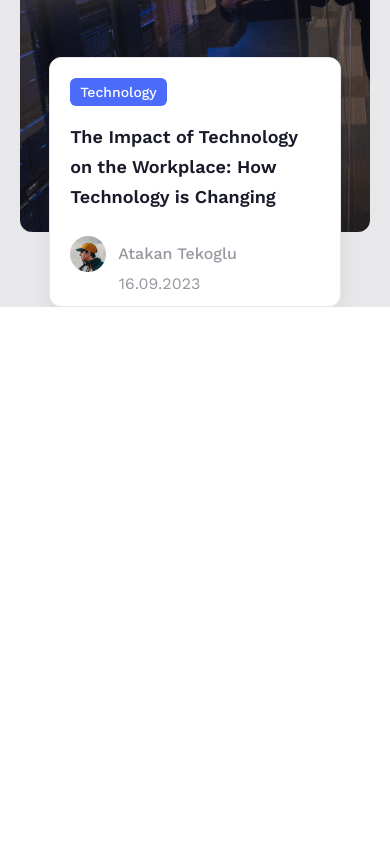
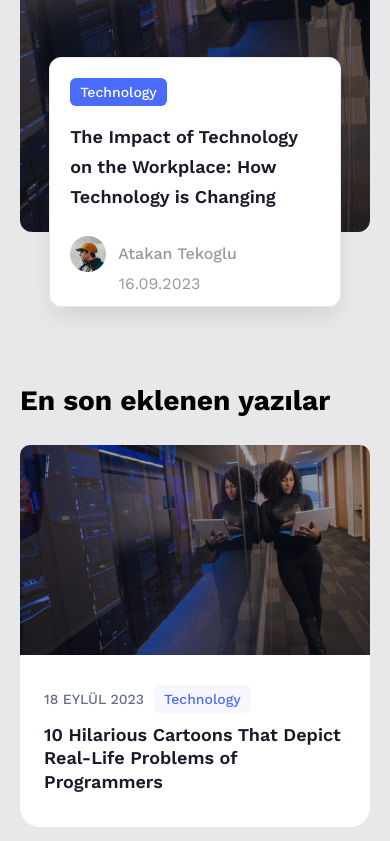
Before and after one commit to atakanteko/content-layer-blog, a Next.js app: page / in a window 390 px wide. Shown: the part 1156-1997 px from the top of the page. Before the commit the page ends 1463 px from the top, so only its background shows below. Built offline with nearby package versions, Linux system fonts and the light colour scheme.

Commit message:
feature: post card

```diff
--- a/src/app/page.tsx
+++ b/src/app/page.tsx
@@ -2,12 +2,14 @@ import Image from 'next/image';
 import styles from './page.module.css';
 import Featured from '@/components/home/featured/featured';
 import Hero from '@/components/home/hero/hero';
+import LatestPosts from '@/components/home/latest-posts/latest-posts';
 
 export default function Home() {
   return (
     <main className={styles.main}>
       <Hero />
       <Featured />
+      <LatestPosts />
     </main>
   );
 }
--- /dev/null
+++ b/src/components/common/post-card/post-card.module.css
@@ -0,0 +1,120 @@
+.post_card {
+  background-color: #fff;
+  border-radius: 20px;
+  display: flex;
+  padding: 24px;
+  gap: 30px;
+  color: var(--textColor);
+  min-height: 260px;
+}
+
+.text_container {
+  flex: 2.5;
+}
+
+.header {
+  display: flex;
+  align-items: center;
+  gap: 10px;
+  margin-bottom: 30px;
+}
+
+.date {
+  color: #667085;
+  font-size: 14px;
+  font-style: normal;
+  font-weight: 500;
+  line-height: 120%; /* 15.6px */
+  text-transform: uppercase;
+}
+
+.tag {
+  border-radius: 6px;
+  background: rgba(75, 107, 251, 0.05);
+  display: flex;
+  padding: 4px 10px;
+  justify-content: center;
+  align-items: center;
+  color: #4b6bfb;
+  font-size: 14px;
+  font-style: normal;
+  font-weight: 500;
+  line-height: 20px;
+}
+
+.post_title {
+  color: #181a2a;
+  font-size: 26px;
+  font-style: normal;
+  font-weight: 600;
+  line-height: 130%;
+  margin-bottom: 10px;
+}
+
+.post_desc {
+  color: #475467;
+  font-size: 18px;
+  font-style: normal;
+  font-weight: 400;
+  line-height: 150%;
+}
+
+.img_container {
+  flex: 1;
+  position: relative;
+  min-height: 210px;
+}
+
+.post_card_img {
+  border-radius: 10px;
+  width: 100%;
+  min-height: 100%;
+  object-fit: cover;
+}
+
+@media screen and (max-width: 992px) {
+  .text_container {
+    flex: 1;
+  }
+  .img_container {
+    flex: 1;
+  }
+}
+
+@media screen and (max-width: 768px) {
+  .post_card {
+    display: flex;
+    flex-direction: column-reverse;
+    min-height: 350px;
+    padding: 0;
+  }
+
+  .header {
+    margin-bottom: 10px;
+  }
+  .post_card_img {
+    border-bottom-left-radius: 0;
+    border-bottom-right-radius: 0;
+  }
+
+  .text_container {
+    padding: 0 24px 24px 24px;
+  }
+  .post_title {
+    font-size: 22px;
+  }
+
+  .post_desc {
+    font-size: 16px;
+  }
+}
+
+@media screen and (max-width: 420px) {
+  .post_title {
+    font-size: 18px;
+  }
+
+  .post_desc {
+    display: none;
+  }
+}
--- /dev/null
+++ b/src/components/common/post-card/post-card.tsx
@@ -0,0 +1,35 @@
+import React from 'react';
+import styles from './post-card.module.css';
+import Image from 'next/image';
+
+const PostCard = () => {
+  return (
+    <div className={styles.post_card}>
+      <div className={styles.text_container}>
+        <div className={styles.header}>
+          <span className={styles.date}>18 Eylül 2023</span>
+          <span className={styles.tag}>Technology</span>
+        </div>
+        <div className={styles.post_text}>
+          <h2 className={styles.post_title}>
+            10 Hilarious Cartoons That Depict Real-Life Problems of Programmers
+          </h2>
+          <p className={styles.post_desc}>
+            Redefined the user acquisition and redesigned the onboarding
+            experience, all within 3 working weeks.
+          </p>
+        </div>
+      </div>
+      <div className={styles.img_container}>
+        <Image
+          src="/images/home/bg-dashboard.png"
+          fill
+          alt=""
+          className={styles.post_card_img}
+        />
+      </div>
+    </div>
+  );
+};
+
+export default PostCard;
--- a/src/components/home/hero/hero.module.css
+++ b/src/components/home/hero/hero.module.css
@@ -31,10 +31,12 @@
 .more {
   padding-top: 20px;
 }
+
 .more_text {
   cursor: pointer;
   color: #5a75f3;
 }
+
 /* pink card */
 
 .right {
--- /dev/null
+++ b/src/components/home/latest-posts/latest-posts.module.css
@@ -0,0 +1,15 @@
+.container {
+  margin-top: 80px;
+  margin-bottom: 80px;
+  display: flex;
+  flex-direction: column;
+  gap: 20px;
+}
+
+.title {
+  font-size: 24px;
+  font-style: normal;
+  font-weight: 700;
+  line-height: 28px;
+  margin-bottom: 10px;
+}
--- /dev/null
+++ b/src/components/home/latest-posts/latest-posts.tsx
@@ -0,0 +1,20 @@
+import React from 'react';
+import styles from './latest-posts.module.css';
+import PostCard from '@/components/common/post-card/post-card';
+
+const LatestPosts = () => {
+  return (
+    <div className={styles.container}>
+      <div className={styles.title}>
+        <h3>En son eklenen yazılar</h3>
+      </div>
+      <PostCard />
+      <PostCard />
+      <PostCard />
+      <PostCard />
+      <PostCard />
+    </div>
+  );
+};
+
+export default LatestPosts;
```
